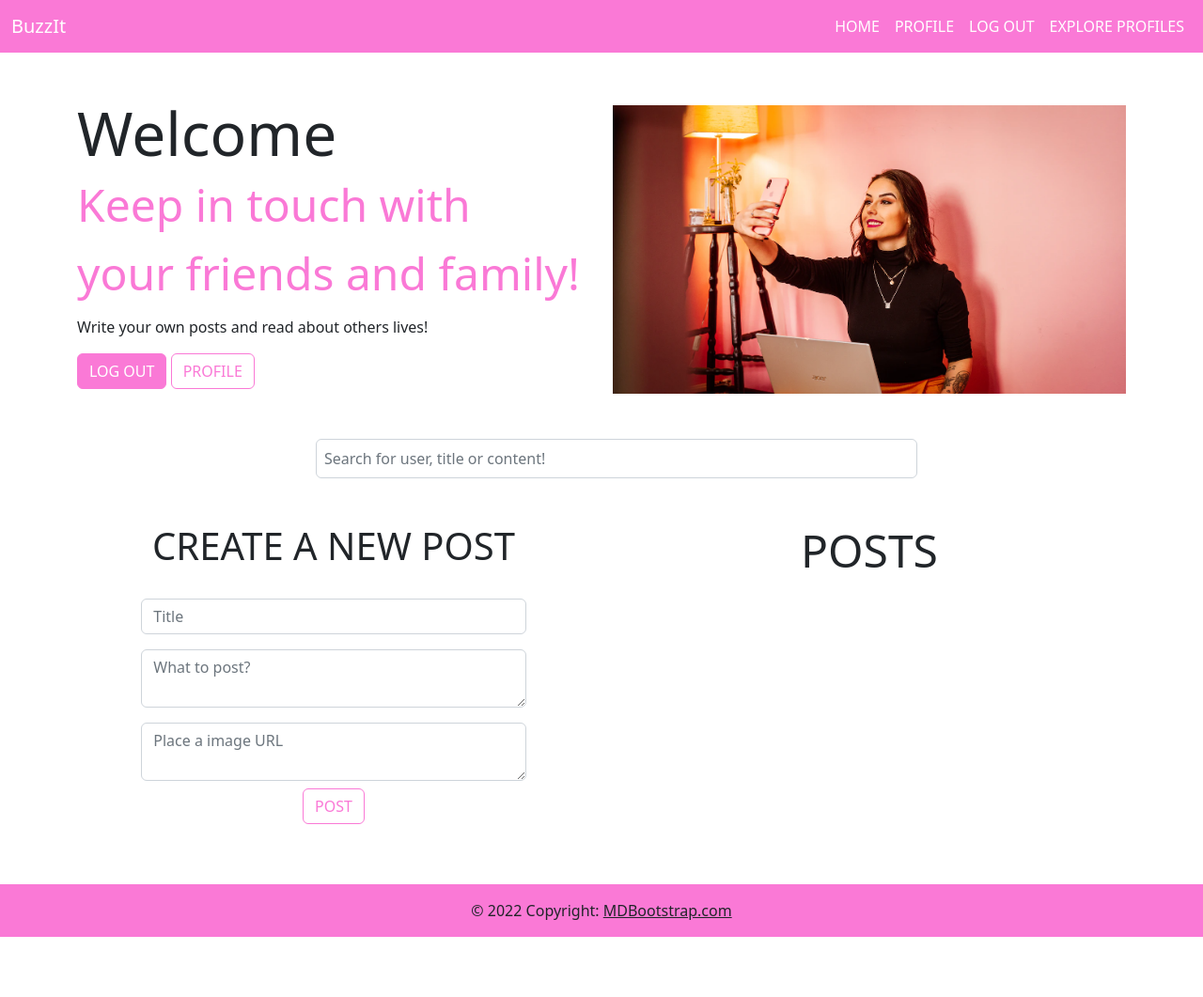
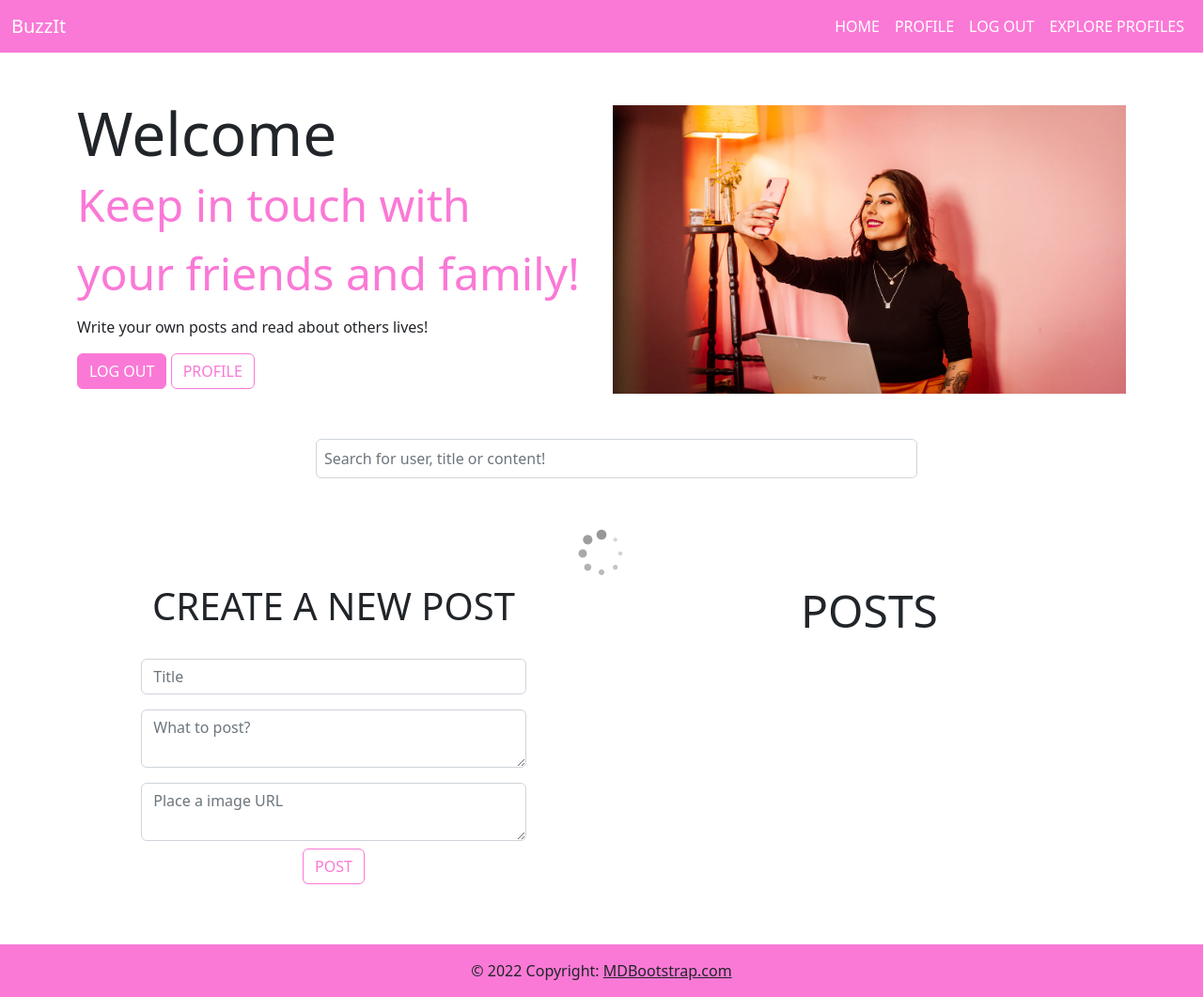
Before and after one commit to AnnaHelene01/JavaScript2-CA, a website: page main.html in a window 1280 px wide. Shown: the whole page at 94% size. Before the commit the page ends 997 px from the top, so only its background shows below. Drawn offline with nearby package versions, Linux system fonts and the light colour scheme; no server answers.

Commit message:
Adding loading icon

```diff
--- a/main.html
+++ b/main.html
@@ -66,6 +66,9 @@
     <div class="col-6 mb-5 d-flex mx-auto">
             <input class="ms-3 col-6 mx-auto p-2 form-control" id="queryString" placeholder="Search for user, title or content!"/>
      </div>
+    <div class="text-center">
+        <img src="loading.gif">
+    </div>
     <section class="container">
     <div class="row">
     <div class="col-lg-6 col-md-6 col-sm-12 mb-5">
```
Also changed, not shown: loading.gif (added).
